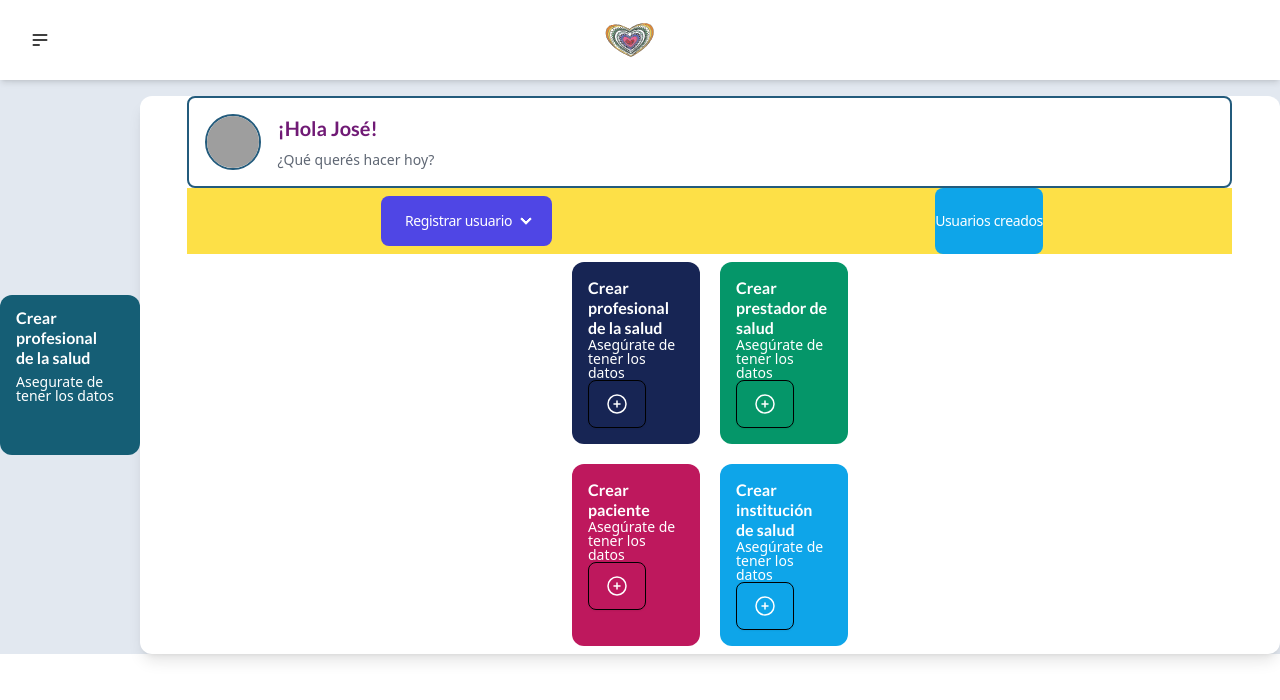
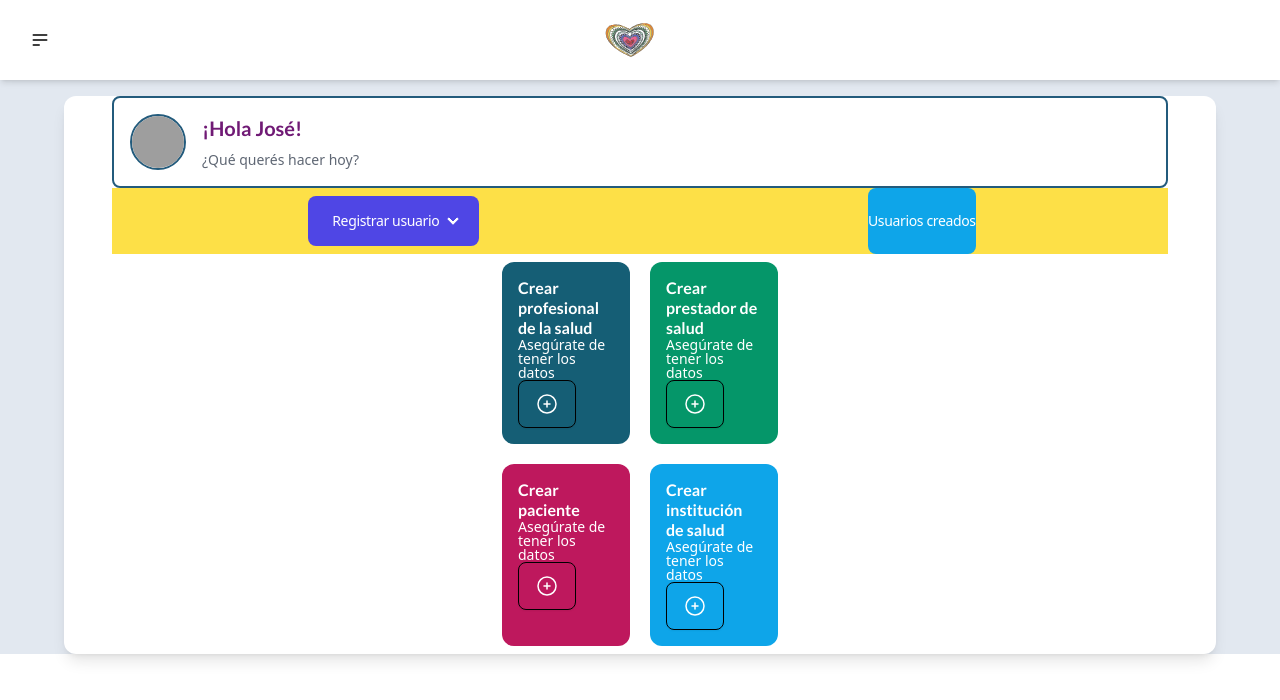
Before and after one commit to No-Country-simulation/h1-12-node-react, a React (Create React App) app in the folder frontend/justiapp/: page /homeadmin in a window 1280 px wide. Shown: the top 700 px of the page. Built offline with nearby package versions, Linux system fonts and the light colour scheme; sample sign-in values are in the browser's storage; grey boxes are pictures that could not be loaded.

Commit message:
fix loginpage spell writting

```diff
--- a/frontend/justiapp/src/Components/Navbar.jsx
+++ b/frontend/justiapp/src/Components/Navbar.jsx
@@ -1,9 +1,15 @@
-import React from "react";
+import React, { useContext } from "react";
 import Heart from "../images/justinaHeart2.svg";
+import { AuthContext } from "../context/AuthContext";
+
 import justina from "../images/justinaio_logo (1).svg";
 import BigHeart from "../images/BigHeart.svg";
 
 export default function Navbar() {
+  const { logout } = useContext(AuthContext);
+
+  /*   */
+
   return (
     <div className="fixed top-0 left-0 w-full bg-white shadow-md z-10">
       <div className="p-2 ">
@@ -34,12 +40,12 @@ export default function Navbar() {
                 tabIndex={0}
                 className="menu menu-sm dropdown-content bg-base-100 rounded-box z-[1] mt-3 w-52 p-2 shadow"
               >
-                <li>
-                  <a>Cerrar sesión</a>
-                </li>
-                <li>
-                  <a>hacia otra página</a>
-                </li>
+                <button
+                  onClick={logout}
+                  className="mt-4 px-4 py-2 bg-red-500 text-white rounded"
+                >
+                  Logout
+                </button>
                 <li>
                   <a>hacia otra página</a>
                 </li>
--- a/frontend/justiapp/src/Pages/HomeAdmin.jsx
+++ b/frontend/justiapp/src/Pages/HomeAdmin.jsx
@@ -7,7 +7,7 @@ import CardContainer from "../Components/CardContainer";
 const cardData = [
   {
     id: 1,
-    bgColor: "bg-blue-950",
+    bgColor: "bg-cyan-800",
     title: "Crear\nprofesional\nde la salud",
     description: "Asegúrate de tener los datos",
   },
@@ -32,28 +32,10 @@ const cardData = [
 ];
 
 export default function HomeAdmin(props) {
-  const { logout } = useContext(AuthContext);
   return (
     <>
       <Navbar />
       <main className="flex  bg-slate-200  items-center justify-center pt-24 w-full  ">
-        <div className="Frame98169 w-36 h-40 relative bg-cyan-800 rounded-xl">
-          <div className="Frame98143 w-36 h-16 left-[16px] top-[13px] absolute flex-col justify-start items-start gap-0.5 inline-flex">
-            <div className="Frame98142 w-40 flex-col justify-start items-start gap-14 flex">
-              <div className="CrearProfesionalDeLaSalud w-40 h-14 text-white text-base font-bold font-['Lato'] leading-tight">
-                Crear
-                <br />
-                profesional
-                <br />
-                de la salud
-              </div>
-            </div>
-          </div>
-          <div className="AsegurateDeTenerLosDatos w-28 h-10 left-[16px] top-[80px] absolute text-white text-sm font-normal font-['Open Sans'] leading-none">
-            Asegurate de tener los datos
-          </div>
-          <div className="HeroiconsOutlinePlusCircle w-6 h-6 left-[16px] top-[118px] absolute" />
-        </div>
         <div className=" sm:max-w-6xl w-11/12 flex flex-col justify-center items-center bg-white rounded-xl shadow-lg">
           <div className="w-11/12 p-4 rounded-lg border-2 border-sky-900/90 flex flex-col justify-center items-start gap-4">
             <div className=" w-full flex justify-start items-center gap-4">
@@ -108,114 +90,3 @@ export default function HomeAdmin(props) {
     </>
   );
 }
-
-/*      <div className="flex p-2 ">
-          <div className="flex flex-col  items-center">
-            <h1 className="w-52 text-neutral-800 text-xl font-bold font-['Lato'] leading-normal">
-              Hola Andrés
-            </h1>
-            <p className="w-52 text-neutral-800 text-xl font-bold font-['Lato'] leading-normal">
-              ¿Qué querés hacer hoy?
-            </p>
-            <button
-              onClick={logout}
-              className="mt-4 px-4 py-2 bg-red-500 text-white rounded"
-            >
-              Logout
-            </button>
-            <div className="flex flex-wrap  justify-center max-w-7xl p-6  gap-2">
-              {cardsData.map((card, index) => (
-                <div
-                  key={index}
-                  className="card bg-base-100 max-w-xs shadow-xl"
-                >
-                  <div className="card-body flex">
-                    <img
-                      src={card.image}
-                      alt={card.title}
-                      className="w-1/2 h-1/2 object-cover mr-4"
-                    />
-                    <div>
-                      <h2 className="card-title">{card.title}</h2>
-                      <p>{card.description}</p>
-                      <div className="card-actions justify-end">
-                        <button className="btn btn-primary w-full h-14 px-4 py-3.5 bg-gray-700 border-gray-700">
-                          {card.action}
-                        </button>
-                      </div>
-                    </div>
-                  </div>
-                </div>
-              ))}
-            </div>
-          </div>
-        </div>*/
-
-/*<div className="flex flex-wrap  sm:max-w-6xl w-11/12 justify-center gap-3">
-            <div className="w-36 h-40 relative bg-blue-950 rounded-xl">
-              <div className="w-36 h-16 absolute left-4 top-3 flex flex-col justify-start items-start gap-0.5">
-                <div className="w-40 flex flex-col justify-start items-start gap-14">
-                  <div className="w-40 h-14 text-white text-base font-bold font-['Lato'] leading-tight">
-                    Crear
-                    <br />
-                    profesional
-                    <br />
-                    de la salud
-                  </div>
-                </div>
-              </div>
-              <div className="w-28 h-10 absolute left-4 top-20 text-white text-sm font-normal font-['Open Sans'] leading-none">
-                Asegúrate de tener los datos
-              </div>
-              <div className="w-6 h-6 absolute left-4 top-28" />
-            </div>
-            <div className="w-36 h-40 relative bg-emerald-600 rounded-xl">
-              <div className="w-36 h-16 absolute left-[16px] top-[13px] flex flex-col justify-start items-start gap-0.5">
-                <div className="w-40 flex flex-col justify-start items-start gap-14">
-                  <div className="w-40 h-14 text-white text-base font-bold font-['Lato'] leading-tight">
-                    Crear
-                    <br />
-                    prestador
-                    <br />
-                    de salud
-                  </div>
-                </div>
-              </div>
-              <div className="w-28 h-10 absolute left-[16px] top-[80px] text-white text-sm font-normal font-['Open Sans'] leading-none">
-                Asegúrate de tener los datos
-              </div>
-              <div className="w-6 h-6 absolute left-[16px] top-[118px]" />
-            </div>
-            <div className="w-36 h-40 relative bg-pink-700 rounded-xl">
-              <div className="h-16 absolute left-[16px] top-[13px] flex flex-col justify-start items-start gap-0.5">
-                <div className="w-40 flex flex-col justify-start items-start gap-14">
-                  <div className="w-40 h-14 text-white text-base font-bold font-['Lato'] leading-tight">
-                    Crear
-                    <br />
-                    paciente
-                  </div>
-                </div>
-              </div>
-              <div className="w-28 h-10 absolute left-[16px] top-[80px] text-white text-sm font-normal font-['Open Sans'] leading-none">
-                Asegúrate de tener los datos
-              </div>
-              <div className="w-6 h-6 absolute left-[16px] top-[118px]" />
-            </div>
-            <div className="w-36 h-40 relative bg-sky-500 rounded-xl">
-              <div className="w-36 h-16 absolute left-[16px] top-[13px] flex flex-col justify-start items-start gap-0.5">
-                <div className="w-40 flex flex-col justify-start items-start gap-14">
-                  <div className="w-40 h-14 text-white text-base font-bold font-['Lato'] leading-tight">
-                    Crear
-                    <br />
-                    institución
-                    <br />
-                    de salud
-                  </div>
-                </div>
-              </div>
-              <div className="w-28 h-10 absolute left-[16px] top-[80px] text-white text-sm font-normal font-['Open Sans'] leading-none">
-                Asegúrate de tener los datos
-              </div>
-              <div className="w-6 h-6 absolute left-[16px] top-[118px]" />
-            </div>
-          </div>*/
--- a/frontend/justiapp/src/Pages/LoginPage.jsx
+++ b/frontend/justiapp/src/Pages/LoginPage.jsx
@@ -75,45 +75,6 @@ export default function LoginPage() {
     setErrors((prevErrors) => ({ ...prevErrors, [name]: errorMessage }));
   };
 
-  /*
-  const handleUsernameChange = (e) => {
-    const value = e.target.value.slice(0, 15); // Recortar si excede 15 caracteres
-
-    let errorMessage = "";
-    if (!value) {
-      errorMessage = "El usuario es requerido";
-    } else if (!/^[a-zA-Z0-9!#$%&()*+\-/?@[\\\]^_{|}]{4,15}$/.test(value)) {
-      errorMessage =
-        "El usuario debe ser alfanumérico y tener entre 4 y 15 caracteres";
-    }
-
-    setErrors((prevErrors) => ({
-      ...prevErrors,
-      username: errorMessage,
-    }));
-  };
-
-  const handlePasswordChange = (e) => {
-    const value = e.target.value;
-
-    setIsTyped(value.length > 0);
-
-    let errorMessage = "";
-    if (!value) {
-      errorMessage = "La contraseña es requerida";
-    } else if (value.length < 8 || value.length > 15) {
-      errorMessage = "La contraseña debe tener entre 8 y 15 caracteres";
-    } else if (!/[a-z]/.test(value)) {
-      errorMessage = "La contraseña debe tener al menos una minúscula";
-    }
-
-    setErrors((prevErrors) => ({
-      ...prevErrors,
-      password: errorMessage,
-    }));
-  };
-
-*/
   // Alterna la visibilidad de la contraseña
   const togglePasswordVisibility = () => {
     setShowPassword(!showPassword);
@@ -211,10 +172,11 @@ export default function LoginPage() {
 
         <div className="w-80 h-3.5 flex-col justify-center items-center gap-6 inline-flex">
           <div className="flex-col justify-center items-center gap-2 flex">
-            <div className="w-80 text-center">
+            <div className="flex w-full gap-1 text-center">
               <span className="text-stone-700 text-xs font-normal font-roboto">
                 ¿Olvidaste contraseña?
               </span>
+
               <span className="text-neutral-800 text-xs font-normal font-roboto"></span>
               <Link
                 to="/"
@@ -229,3 +191,42 @@ export default function LoginPage() {
     </section>
   );
 }
+/*
+  const handleUsernameChange = (e) => {
+    const value = e.target.value.slice(0, 15); // Recortar si excede 15 caracteres
+
+    let errorMessage = "";
+    if (!value) {
+      errorMessage = "El usuario es requerido";
+    } else if (!/^[a-zA-Z0-9!#$%&()*+\-/?@[\\\]^_{|}]{4,15}$/.test(value)) {
+      errorMessage =
+        "El usuario debe ser alfanumérico y tener entre 4 y 15 caracteres";
+    }
+
+    setErrors((prevErrors) => ({
+      ...prevErrors,
+      username: errorMessage,
+    }));
+  };
+
+  const handlePasswordChange = (e) => {
+    const value = e.target.value;
+
+    setIsTyped(value.length > 0);
+
+    let errorMessage = "";
+    if (!value) {
+      errorMessage = "La contraseña es requerida";
+    } else if (value.length < 8 || value.length > 15) {
+      errorMessage = "La contraseña debe tener entre 8 y 15 caracteres";
+    } else if (!/[a-z]/.test(value)) {
+      errorMessage = "La contraseña debe tener al menos una minúscula";
+    }
+
+    setErrors((prevErrors) => ({
+      ...prevErrors,
+      password: errorMessage,
+    }));
+  };
+
+*/
```
